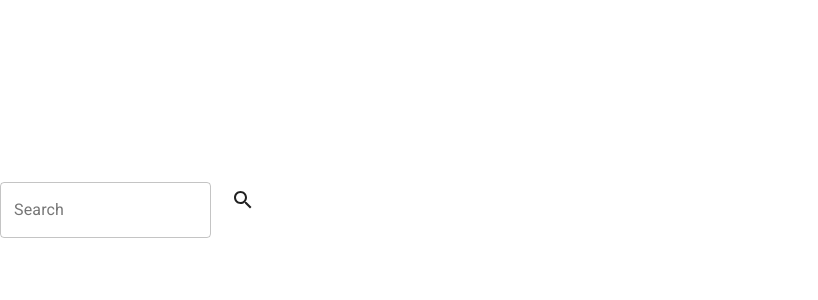
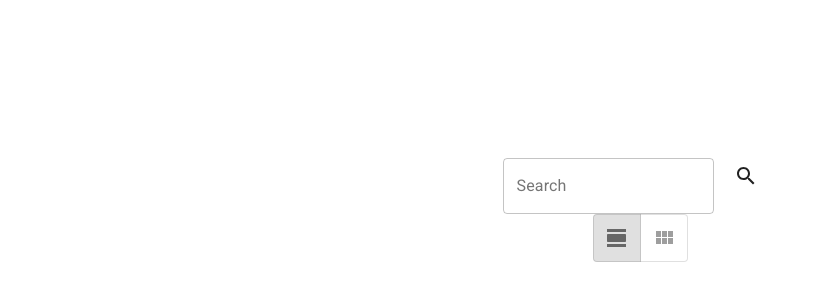
Before and after one commit to AaronL1011/MERN-Final-Project, a React (Create React App) app in the folder frontend/: page /search in a window 1280 px wide. Shown: the part 190-490 px from the top of the page, without its empty margins (0-818 px from the left). Built offline with nearby package versions, Linux system fonts and the light colour scheme.

Commit message:
Add display view toggle to searchbar component

```diff
--- a/frontend/src/components/Searchbar.js
+++ b/frontend/src/components/Searchbar.js
@@ -1,23 +1,73 @@
-import React, { useState } from 'react';
-import { Box, TextField, Button } from "@material-ui/core";
+import React, { useState } from "react";
+import { Grid, Box, TextField, Button } from "@material-ui/core";
+import ToggleButton from "@material-ui/lab/ToggleButton";
+import ToggleButtonGroup from "@material-ui/lab/ToggleButtonGroup";
 import SearchIcon from "@material-ui/icons/Search";
+import ViewDayIcon from "@material-ui/icons/ViewDay";
+import ViewModuleIcon from "@material-ui/icons/ViewModule";
 
 const Searchbar = () => {
-    const [searchText, setSearchText] = useState('');
+  const [searchText, setSearchText] = useState("");
+  const [displayView, setDisplayView] = useState("single");
+
+  const runSearch = (text) => {
+    console.log(`${text}`);
+  };
+
+  const handleDisplayView = (event, newDisplayView) => {
+    if (newDisplayView !== null) {
+      setDisplayView(newDisplayView);
+    }
+  };
 
   return (
-      <Box component="span">
+    <Grid
+      container
+      direction="column"
+      alignItems="center"
+      justify="space-between"
+    >
+      <Grid item>
         <TextField
           variant="outlined"
           id="searchbartext"
           label="Search"
           autoComplete="on"
-            onChange={e => {setSearchText(e.target.value)}}
+          onChange={(e) => {
+            setSearchText(e.target.value);
+          }}
         />
-        <Button>
+        <Button
+          onClick={(event) => {
+            runSearch(searchText);
+          }}
+        >
           <SearchIcon />
         </Button>
-      </Box>
+      </Grid>
+
+      <Grid item>
+        <ToggleButtonGroup
+          value={displayView}
+          exclusive
+          onChange={handleDisplayView}
+          aria-label="display alignment"
+        >
+          <ToggleButton
+            value="single"
+            aria-label="display results in single column"
+          >
+            <ViewDayIcon />
+          </ToggleButton>
+          <ToggleButton
+            value="multiple"
+            aria-label="display results in multiple columns"
+          >
+            <ViewModuleIcon />
+          </ToggleButton>
+        </ToggleButtonGroup>
+      </Grid>
+    </Grid>
   );
 };
 
```
Lines whose indentation alone changed are shown as unchanged.
